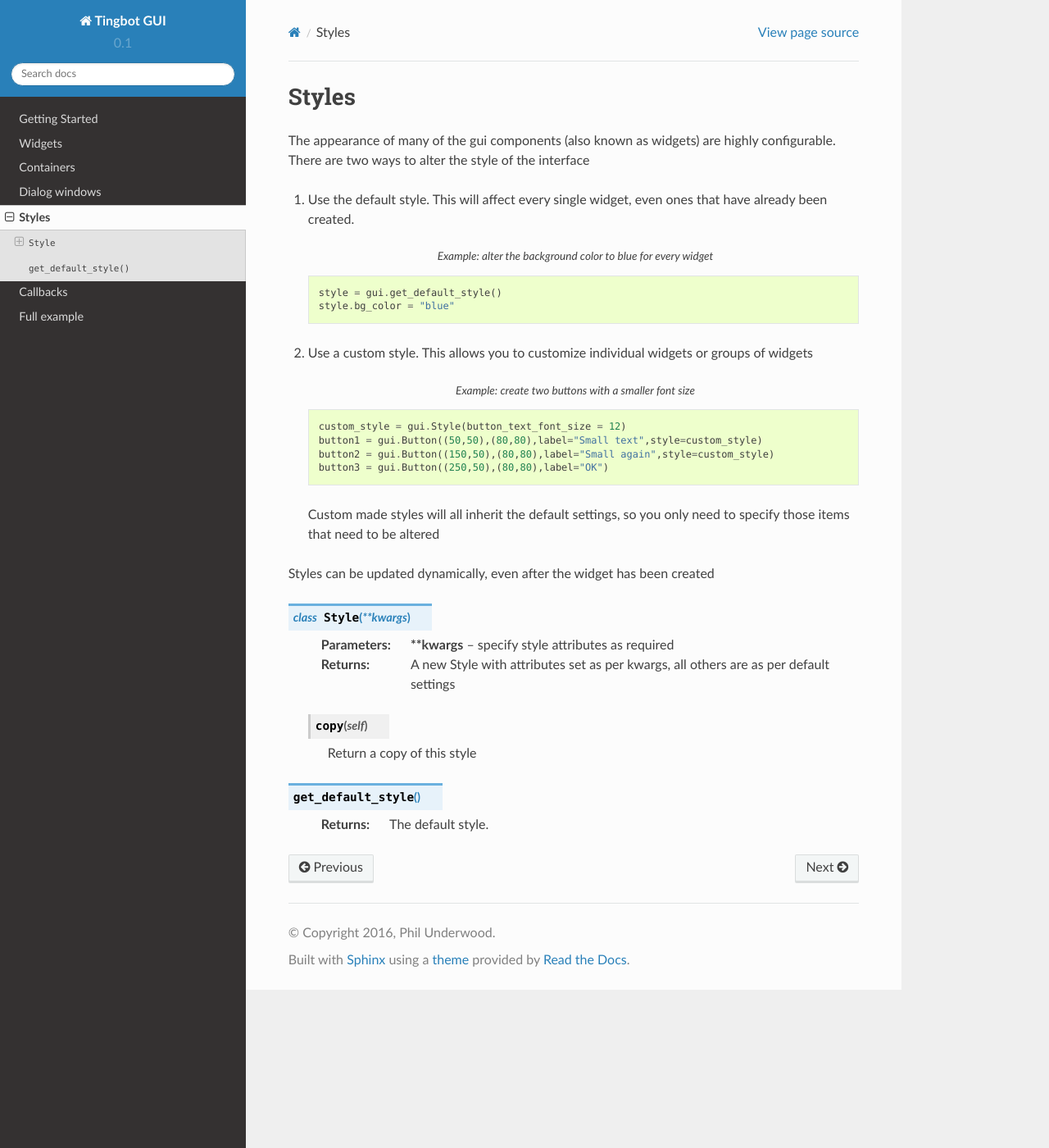
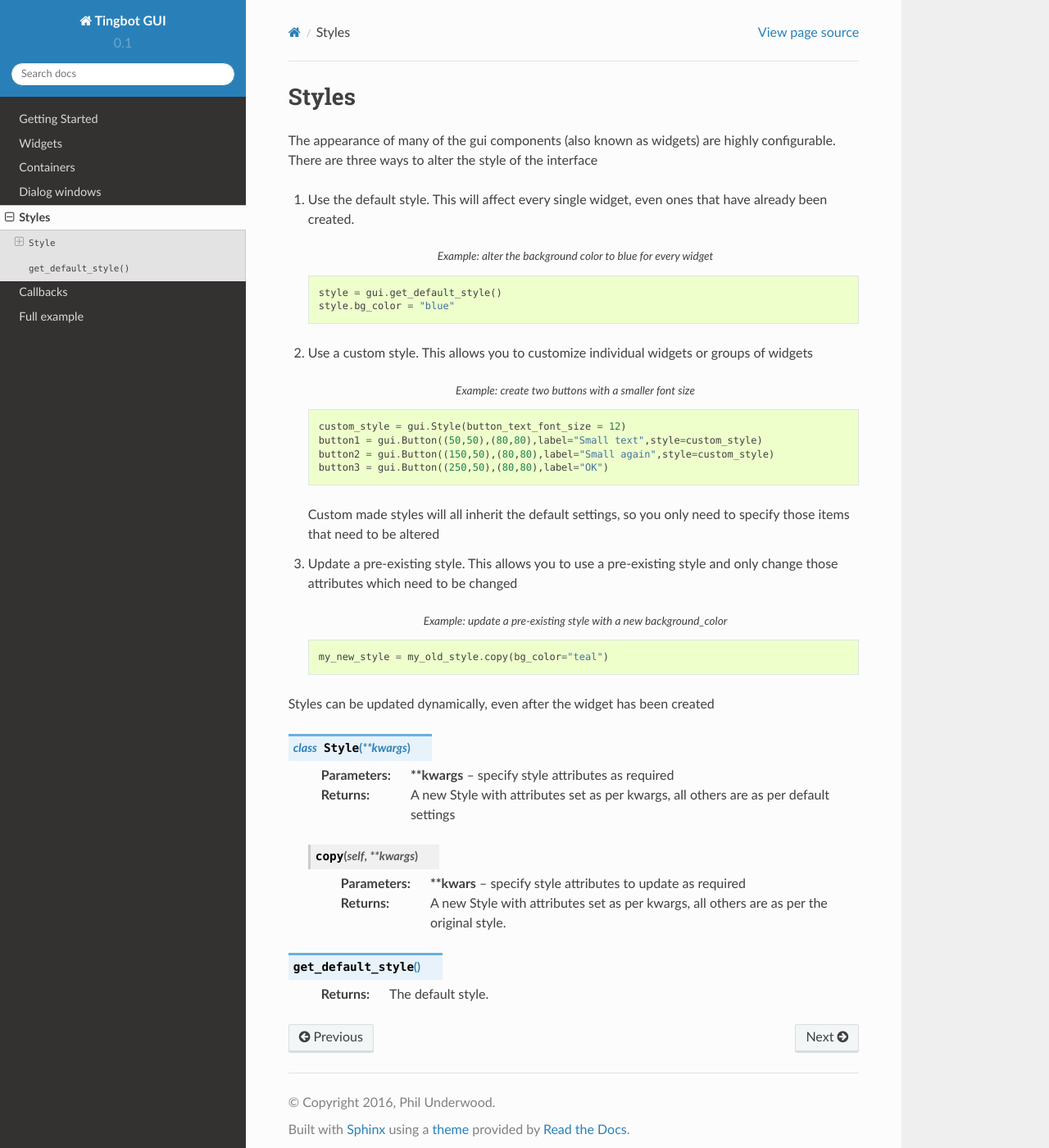
Before and after one commit to furbrain/tingbot-gui, a Sphinx documentation site: the page built from docs/style.rst, in a window 1280 px wide and 1400 px high. Shown: the whole window at 82% size. Built offline with Sphinx 7.4.7 and the Read the Docs theme 2.0.0, drawn with Linux system fonts in a browser that asks for light colours; the version number is read from the project's files by our own code.

Commit message:
Styles can be duplicated with minor changes

```diff
--- a/docs/style.rst
+++ b/docs/style.rst
@@ -5,7 +5,7 @@ Styles
 
 
 The appearance of many of the gui components (also known as widgets) are highly configurable.
-There are two ways to alter the style of the interface
+There are three ways to alter the style of the interface
 
 1. Use the default style. This will affect every single widget, even ones that have already
    been created.
@@ -29,6 +29,14 @@ There are two ways to alter the style of the interface
    Custom made styles will all inherit the default settings, so you only need to specify
    those items that need to be altered
 
+3. Update a pre-existing style. This allows you to use a pre-existing style and
+   only change those attributes which need to be changed
+
+   .. code-block:: python
+        :caption: Example: update a pre-existing style with a new background_color
+
+        my_new_style = my_old_style.copy(bg_color="teal")
+
 Styles can be updated dynamically, even after the widget has been created
 
 .. py:class:: Style(**kwargs)
@@ -36,9 +44,10 @@ Styles can be updated dynamically, even after the widget has been created
     :param \*\*kwargs: specify style attributes as required
     :returns: A new Style with attributes set as per kwargs, all others are as per default settings
 
-    .. py:method:: copy(self)
+    .. py:method:: copy(self, **kwargs)
 
-        Return a copy of this style
+        :param \*\*kwars: specify style attributes to update as required
+        :returns: A new Style with attributes set as per kwargs, all others are as per the original style.
 
 .. py:function:: get_default_style()
 
```
Also changed, not shown: 1 other file.
